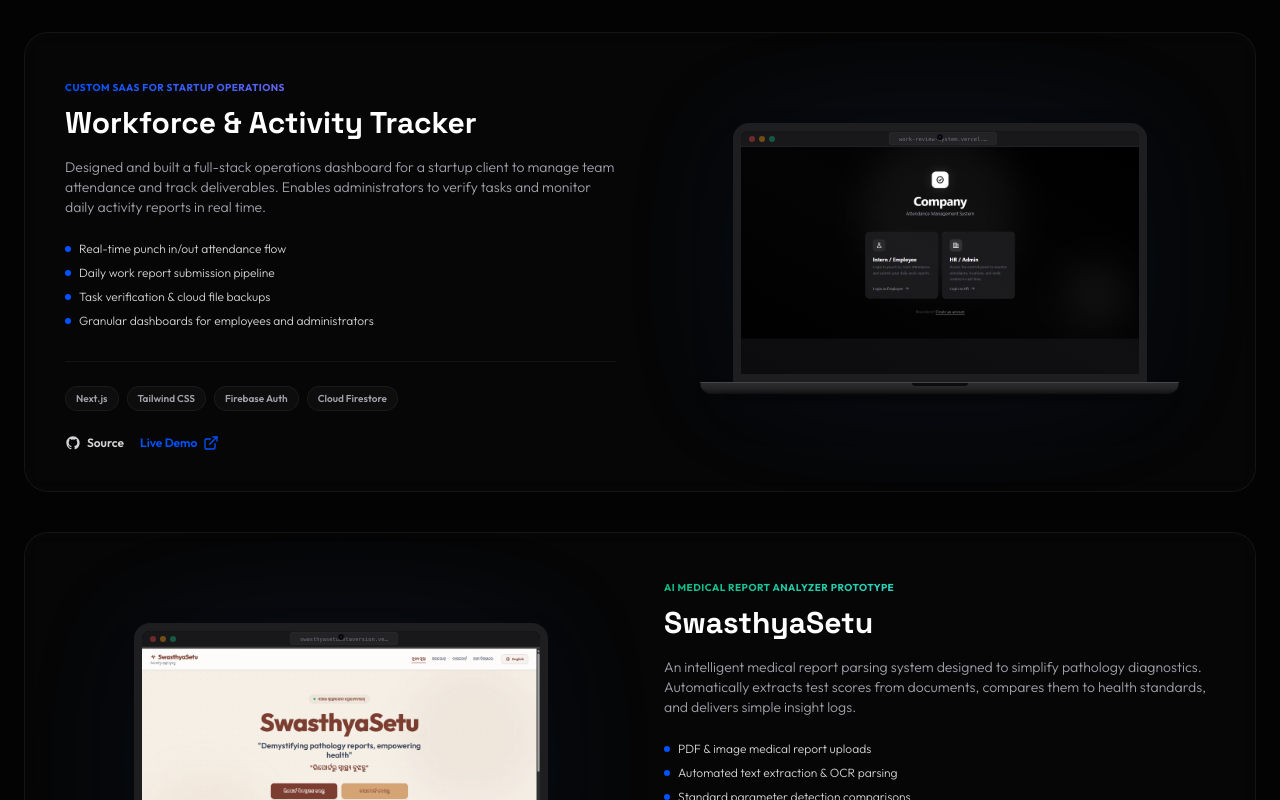
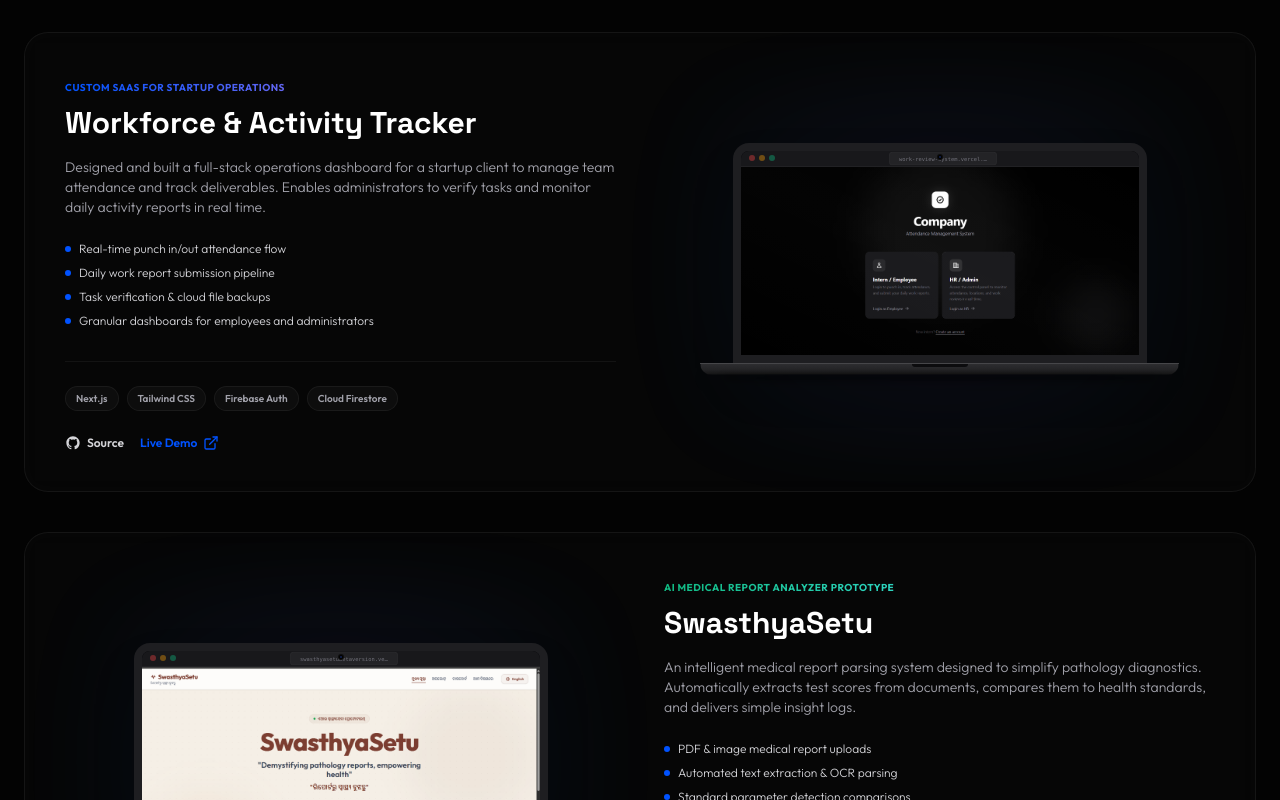
Before and after one commit to hellossp/portfolio, a React (Vite) app: page / in a window 1280 px wide. Shown: the part 2380-3180 px from the top of the page. Built offline with nearby package versions, Linux system fonts and the light colour scheme.

Commit message:
style: adjust laptop screen aspect ratio to 16/8.5 to perfectly fit screenshots

```diff
--- a/src/components/Projects.jsx
+++ b/src/components/Projects.jsx
@@ -14,7 +14,7 @@
   return (
     <div className="w-full max-w-[440px] lg:max-w-[460px] mx-auto flex flex-col items-center select-none group/laptop">
       {/* Laptop Screen / Display Lid */}
-      <div className="w-[90%] aspect-[16/10] bg-[#0c0c0e] border-[8px] border-[#1e1e21] rounded-t-2xl shadow-2xl relative flex flex-col overflow-hidden">
+      <div className="w-[90%] aspect-[16/8.5] bg-[#0c0c0e] border-[8px] border-[#1e1e21] rounded-t-2xl shadow-2xl relative flex flex-col overflow-hidden">
 
         {/* Web Camera Sensor */}
         <div className="absolute top-[3px] left-1/2 -translate-x-1/2 w-1.5 h-1.5 rounded-full bg-black border border-white/5 flex items-center justify-center z-20">
@@ -41,7 +41,7 @@
             <img
               src={screenshot}
               alt="App Display UI"
-              className={`w-full h-auto absolute top-0 left-0 transition-transform duration-[6000ms] ease-in-out ${animateOnHover ? 'group-hover/laptop:-translate-y-[15%]' : ''}`}
+              className={`w-full h-auto absolute top-0 left-0 transition-transform duration-[6000ms] ease-in-out ${animateOnHover ? 'group-hover/laptop:-translate-y-[5%]' : ''}`}
             />
             {/* Subtle screen glare/reflection */}
             <div className="absolute inset-0 bg-gradient-to-tr from-transparent via-white/[0.015] to-transparent pointer-events-none z-10" />
```
